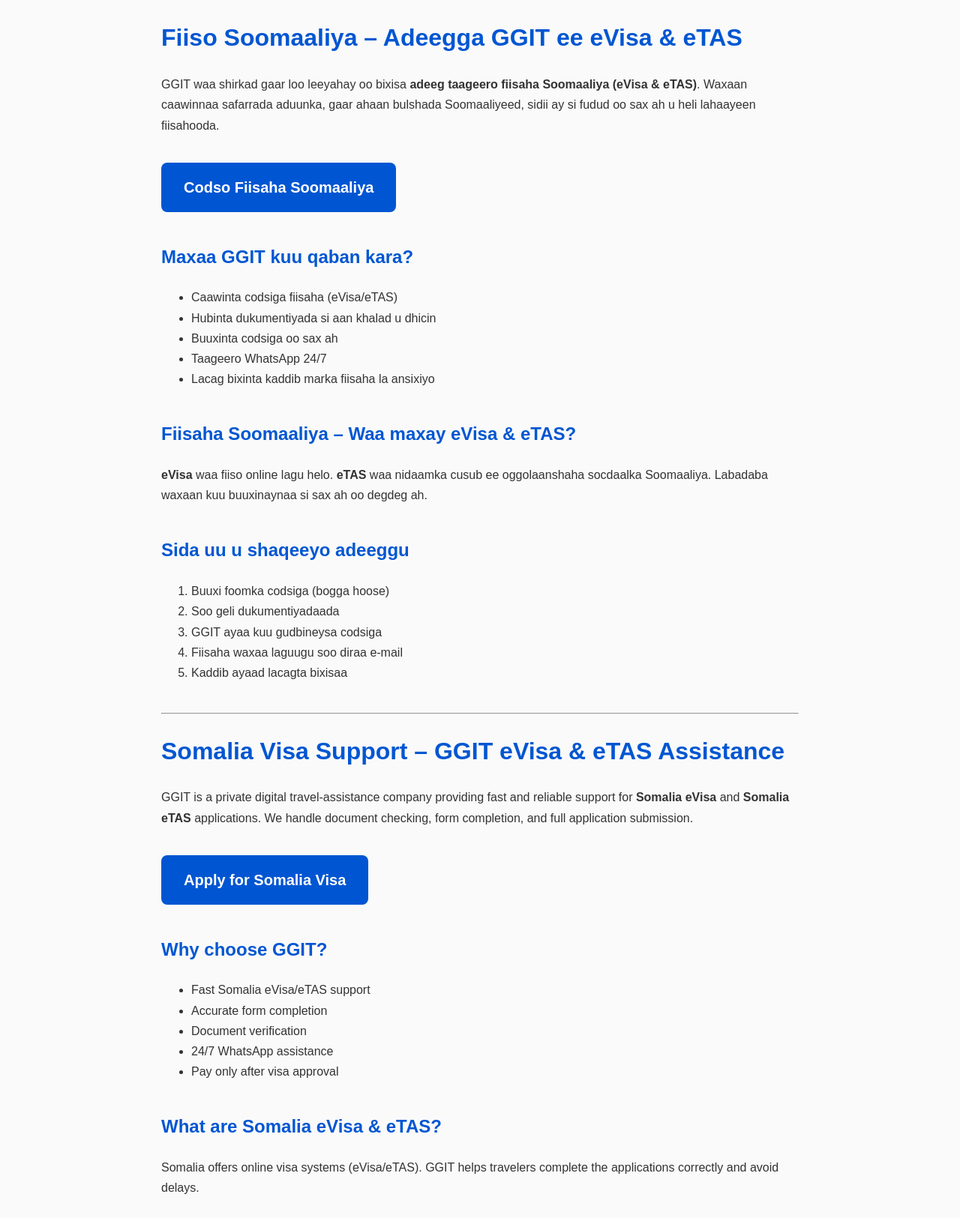
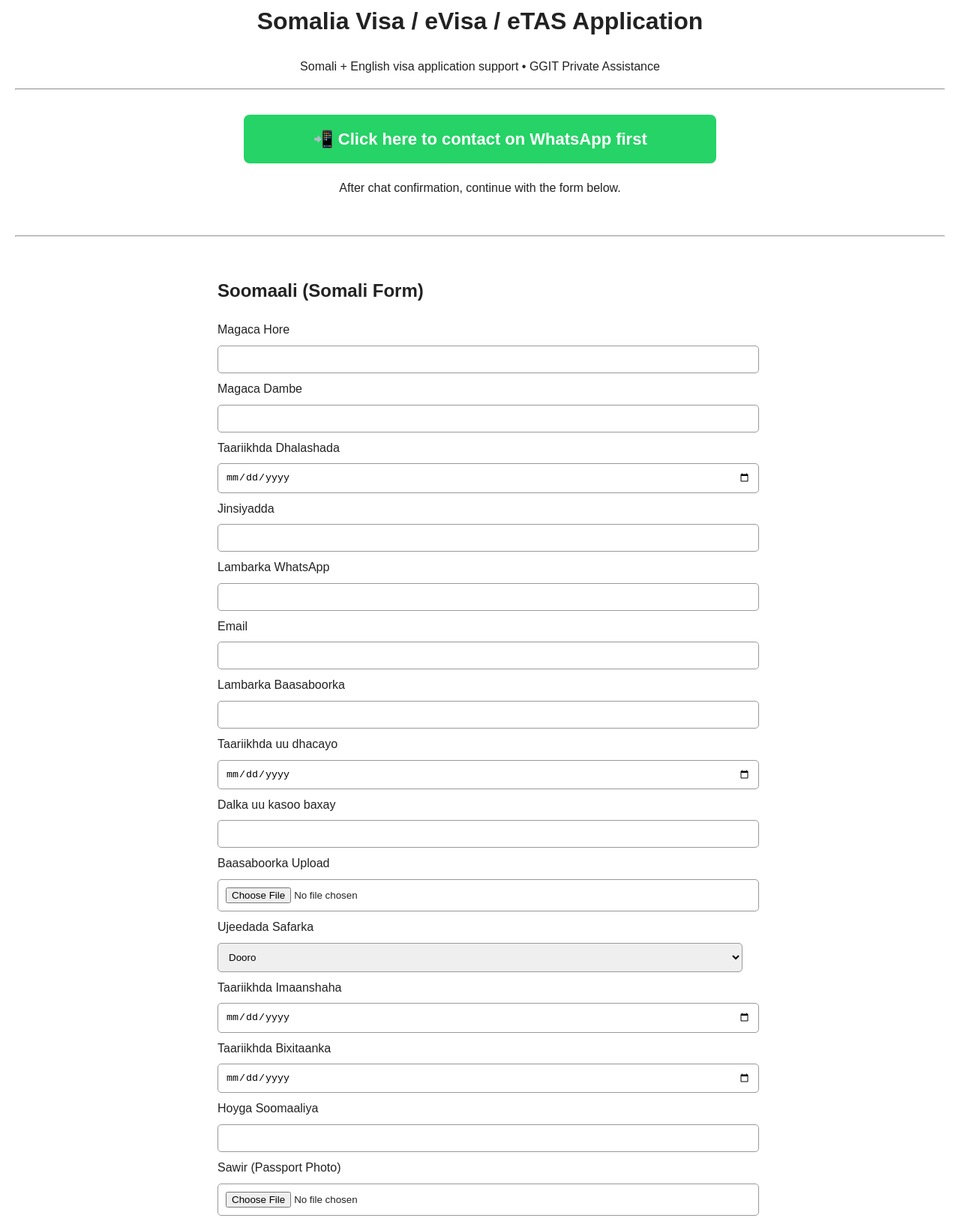
Before and after one commit to abmoal14-lab/gallubaxtech, a plain HTML site: page somalia-visa.html in a window 1280 px wide. Shown: the part 18-1643 px from the top of the page at 75% size. Drawn offline with Linux system fonts and the light colour scheme.

Commit message:
Update somalia-visa.html

```diff
--- a/somalia-visa.html
+++ b/somalia-visa.html
@@ -1,146 +1,122 @@
 <!DOCTYPE html>
 <html lang="so">
 <head>
-    <meta charset="UTF-8">
-    <meta name="viewport" content="width=device-width, initial-scale=1.0">
-
-    <title>Somalia Visa Support – Fiiso Soomaaliya | GGIT eVisa & eTAS Assistance</title>
-
-    <meta name="description" content="GGIT Somalia Visa Support – Adeeg Fiiso Soomaaliya (eVisa/eTAS) oo degdeg ah. Somali + English SEO page. Private visa assistance, document checking, online application support.">
-
-    <meta name="keywords" content="Somalia visa, fiiso soomaaliya, somalia evisa, somalia etas, somali visa support, somalia visa help, evisa somalia, etas somalia, somali travel support, ggit">
-
-    <style>
-        body { font-family: Arial, sans-serif; line-height: 1.7; margin: 0; padding: 0; background: #fafafa; color: #333; }
-        .container { max-width: 850px; margin: auto; padding: 20px; }
-        h1, h2, h3 { color: #0056d2; }
-        a.button {
-            display: inline-block;
-            padding: 16px 30px;
-            background: #0056d2;
-            color: white;
-            text-decoration: none;
-            border-radius: 8px;
-            font-size: 20px;
-            margin: 20px 0;
-            font-weight: bold;
-        }
-        .section { margin-bottom: 40px; }
-    </style>
+<meta charset="UTF-8">
+<meta name="viewport" content="width=device-width, initial-scale=1">
+<title>Somalia Visa Application - GGIT</title>
+<meta name="description" content="Somalia eVisa & eTAS private visa support. Somali + English application form. Contact WhatsApp first for assistance.">
+<style>
+    body{font-family:Arial;margin:20px;line-height:1.6;color:#222;}
+    form{max-width:700px;margin:auto;}
+    input,select,textarea{width:100%;padding:10px;margin:8px 0;border:1px solid #999;border-radius:5px;}
+    button{width:100%;padding:15px;background:#0056d2;color:#fff;border:none;font-size:18px;border-radius:6px;cursor:pointer;margin-top:10px;}
+    h1{text-align:center;}
+    small{color:#555;}
+    .whatsapp-btn{
+        display:block;width:100%;max-width:600px;
+        background:#25D366;color:#fff;text-align:center;
+        padding:15px;border-radius:8px;font-size:22px;
+        margin:0 auto 30px auto;text-decoration:none;font-weight:bold;
+    }
+</style>
 </head>
 
 <body>
 
-<div class="container">
+<h1>Somalia Visa / eVisa / eTAS Application</h1>
+<p style="text-align:center;">
+    Somali + English visa application support • GGIT Private Assistance
+</p>
+<hr><br>
 
-    <!-- SOMALI SECTION -->
-    <h1>Fiiso Soomaaliya – Adeegga GGIT ee eVisa & eTAS</h1>
-    <p>
-        GGIT waa shirkad gaar loo leeyahay oo bixisa
-        <strong>adeeg taageero fiisaha Soomaaliya (eVisa & eTAS)</strong>.
-        Waxaan caawinnaa safarrada aduunka, gaar ahaan bulshada Soomaaliyeed,
-        sidii ay si fudud oo sax ah u heli lahaayeen fiisahooda.
-    </p>
+<!-- WHATSAPP FIRST -->
+<a class="whatsapp-btn" href="https://wa.me/316*******?text=I%20want%20Somalia%20Visa%20Assistance">
+📲 Click here to contact on WhatsApp first
+</a>
 
-    <a href="somalia-visa-apply.html" class="button">
-        Codso Fiisaha Soomaaliya
-    </a>
+<p style="text-align:center;margin-top:-10px;">
+After chat confirmation, continue with the form below.
+</p>
 
-    <div class="section">
-        <h2>Maxaa GGIT kuu qaban kara?</h2>
-        <ul>
-            <li>Caawinta codsiga fiisaha (eVisa/eTAS)</li>
-            <li>Hubinta dukumentiyada si aan khalad u dhicin</li>
-            <li>Buuxinta codsiga oo sax ah</li>
-            <li>Taageero WhatsApp 24/7</li>
-            <li>Lacag bixinta kaddib marka fiisaha la ansixiyo</li>
-        </ul>
-    </div>
+<br><hr><br>
 
-    <div class="section">
-        <h2>Fiisaha Soomaaliya – Waa maxay eVisa & eTAS?</h2>
-        <p>
-            <strong>eVisa</strong> waa fiiso online lagu helo.
-            <strong>eTAS</strong> waa nidaamka cusub ee oggolaanshaha socdaalka Soomaaliya.
-            Labadaba waxaan kuu buuxinaynaa si sax ah oo degdeg ah.
-        </p>
-    </div>
+<!-- FORM START -->
+<form action="#" method="post" enctype="multipart/form-data">
 
-    <div class="section">
-        <h2>Sida uu u shaqeeyo adeeggu</h2>
-        <ol>
-            <li>Buuxi foomka codsiga (bogga hoose)</li>
-            <li>Soo geli dukumentiyadaada</li>
-            <li>GGIT ayaa kuu gudbineysa codsiga</li>
-            <li>Fiisaha waxaa laguugu soo diraa e-mail</li>
-            <li>Kaddib ayaad lacagta bixisaa</li>
-        </ol>
-    </div>
+<!-- SOMALI FORM -->
+<h2>Soomaali (Somali Form)</h2>
 
-    <hr>
+<label>Magaca Hore</label><input type="text" required>
+<label>Magaca Dambe</label><input type="text" required>
+<label>Taariikhda Dhalashada</label><input type="date" required>
+<label>Jinsiyadda</label><input type="text" required>
+<label>Lambarka WhatsApp</label><input type="text" required>
+<label>Email</label><input type="email" required>
+<label>Lambarka Baasaboorka</label><input type="text" required>
+<label>Taariikhda uu dhacayo</label><input type="date" required>
+<label>Dalka uu kasoo baxay</label><input type="text" required>
 
-    <!-- ENGLISH SECTION -->
-    <h1>Somalia Visa Support – GGIT eVisa & eTAS Assistance</h1>
-    <p>
-        GGIT is a private digital travel-assistance company providing fast and reliable support
-        for <strong>Somalia eVisa</strong> and <strong>Somalia eTAS</strong> applications.
-        We handle document checking, form completion, and full application submission.
-    </p>
+<label>Baasaboorka Upload</label>
+<input type="file" accept=".jpg,.png,.pdf" required>
 
-    <a href="somalia-visa-apply.html" class="button">
-        Apply for Somalia Visa
-    </a>
+<label>Ujeedada Safarka</label>
+<select required>
+<option value="">Dooro</option><option>Dalxiis</option><option>Booqasho</option><option>Ganacsi</option><option>Transit</option>
+</select>
 
-    <div class="section">
-        <h2>Why choose GGIT?</h2>
-        <ul>
-            <li>Fast Somalia eVisa/eTAS support</li>
-            <li>Accurate form completion</li>
-            <li>Document verification</li>
-            <li>24/7 WhatsApp assistance</li>
-            <li>Pay only after visa approval</li>
-        </ul>
-    </div>
+<label>Taariikhda Imaanshaha</label><input type="date" required>
+<label>Taariikhda Bixitaanka</label><input type="date">
+<label>Hoyga Soomaaliya</label><input type="text" required>
 
-    <div class="section">
-        <h2>What are Somalia eVisa & eTAS?</h2>
-        <p>
-            Somalia offers online visa systems (eVisa/eTAS).
-            GGIT helps travelers complete the applications correctly and avoid delays.
-        </p>
-    </div>
+<label>Sawir (Passport Photo)</label><input type="file" accept=".jpg,.png" required>
+<label>Warqad Casuumaad (Optional)</label><input type="file" accept=".jpg,.png,.pdf">
+<label>Fiiro gaar ah</label><textarea rows="3"></textarea>
 
-    <div class="section">
-        <h2>How the process works</h2>
-        <ol>
-            <li>Fill out the application form</li>
-            <li>Upload your documents</li>
-            <li>GGIT submits your application</li>
-            <li>You receive your visa via email</li>
-            <li>You pay after approval</li>
-        </ol>
-    </div>
+<br>
+<input type="checkbox" required> Waxaan ogahay in GGIT uusan ahayn dowlad <br>
+<input type="checkbox" required> Xogtaydu waa sax <br><br>
 
-    <hr>
+<button>Gudbi Codsiga (Submit)</button>
 
-    <!-- FOOTER DISCLAIMER -->
-    <div style="margin-top:40px; padding:20px; background:#eee; border-radius:8px;">
-        <h3>Soomaali</h3>
-        <p>
-            GGIT waa shirkad gaar loo leeyahay oo bixisa adeegyo safar dijitaal ah.
-            Ma nihin hay’ad dowladeed mana matalno Somalia Immigration & Citizenship Agency.
-            Go'aamada fiisaha waxaa gaar u leh dowladda Soomaaliya.
-        </p>
+<br><hr><br>
 
-        <h3>English</h3>
-        <p>
-            GGIT is a private company providing travel and visa support.
-            We are not affiliated with the Somalia government.
-            All visa decisions are made only by the Somalia Immigration & Citizenship Agency.
-        </p>
-    </div>
+<!-- ENGLISH FORM -->
+<h2>English Form</h2>
 
-</div>
+<label>First Name</label><input type="text" required>
+<label>Last Name</label><input type="text" required>
+<label>Date of Birth</label><input type="date" required>
+<label>Nationality</label><input type="text" required>
+<label>Phone (WhatsApp)</label><input type="text" required>
+<label>Email</label><input type="email" required>
+<label>Passport Number</label><input type="text" required>
+<label>Passport Expiry</label><input type="date" required>
+<label>Country of Issue</label><input type="text" required>
+
+<label>Upload Passport</label><input type="file" required>
+<label>Purpose of Travel</label>
+<select required>
+<option value="">Select</option><option>Tourism</option><option>Family Visit</option><option>Business</option><option>Transit</option>
+</select>
+
+<label>Arrival Date</label><input type="date" required>
+<label>Departure Date</label><input type="date">
+<label>Accommodation</label><input type="text" required>
+
+<label>Upload Photo</label><input type="file" required>
+<label>Invitation Letter</label><input type="file">
+<label>Notes</label><textarea rows="3"></textarea>
+
+<br>
+<input type="checkbox" required> I confirm details are correct <br>
+<input type="checkbox" required> I know GGIT is not government <br><br>
+
+<button type="submit">Submit Application</button>
+
+</form>
+
+<br><br>
+<center><small>GGIT — Somalia Visa Private Support Service</small></center>
 
 </body>
 </html>
```
